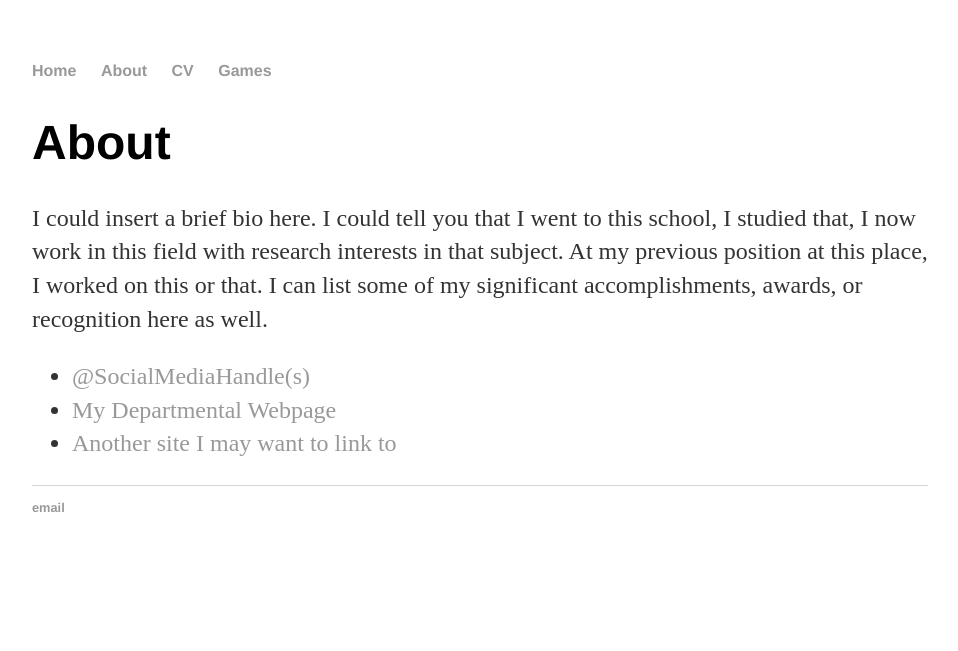
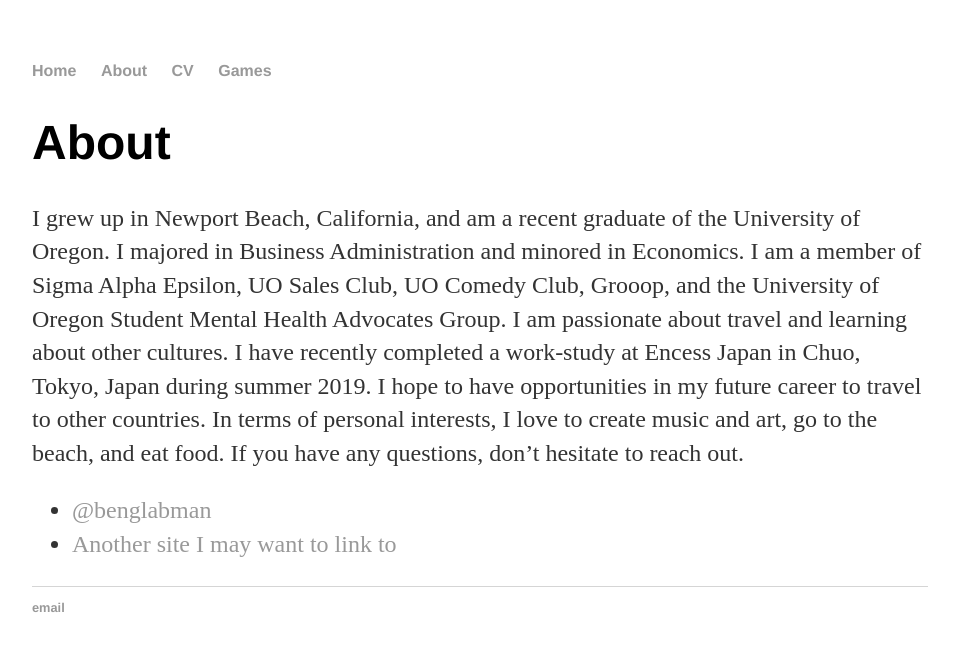
Before and after one commit to bglabman/bglabman.github.io, a Jekyll site: the page built from about/index.html, in a window 1280 px wide. Shown: the top 651 px of the page, without its empty margins (160-1118 px from the left). Built offline with Jekyll 4.4.1, drawn with Linux system fonts in a browser that asks for light colours.

Commit message:
Update index.html

```diff
--- a/about/index.html
+++ b/about/index.html
@@ -5,11 +5,18 @@ title: About Ben Glabman
 
 		<div class="about">
 			<h1>About</h1>
-			<p>I could insert a brief bio here. I could tell you that I went to this school, I studied that, I now work in this field with research interests in that subject. At my previous position at this place, I worked on this or that. I can list some of my significant accomplishments, awards, or recognition here as well.</p>
+			<p>I grew up in Newport Beach, California, and am a recent graduate of the University of Oregon. I majored in Business Administration and minored in Economics.
+
+I am a member of Sigma Alpha Epsilon, UO Sales Club, UO Comedy Club, Grooop, and the University of Oregon Student Mental Health Advocates Group.
+
+I am passionate about travel and learning about other cultures. I have recently completed a work-study at Encess Japan in Chuo, Tokyo, Japan during summer 2019. I hope to have opportunities in my future career to travel to other countries.
+
+In terms of personal interests, I love to create music and art, go to the beach, and eat food.
+
+If you have any questions, don’t hesitate to reach out.
 
 			<ul class="contacts">
-				<li><a href="#">@SocialMediaHandle(s)</a></li>
-				<li><a href="#">My Departmental Webpage</a></li>
+				<li><a href="#">@benglabman</a></li>
 				<li><a href="#">Another site I may want to link to</a></li>
 				</ul>
 		</div>
```
